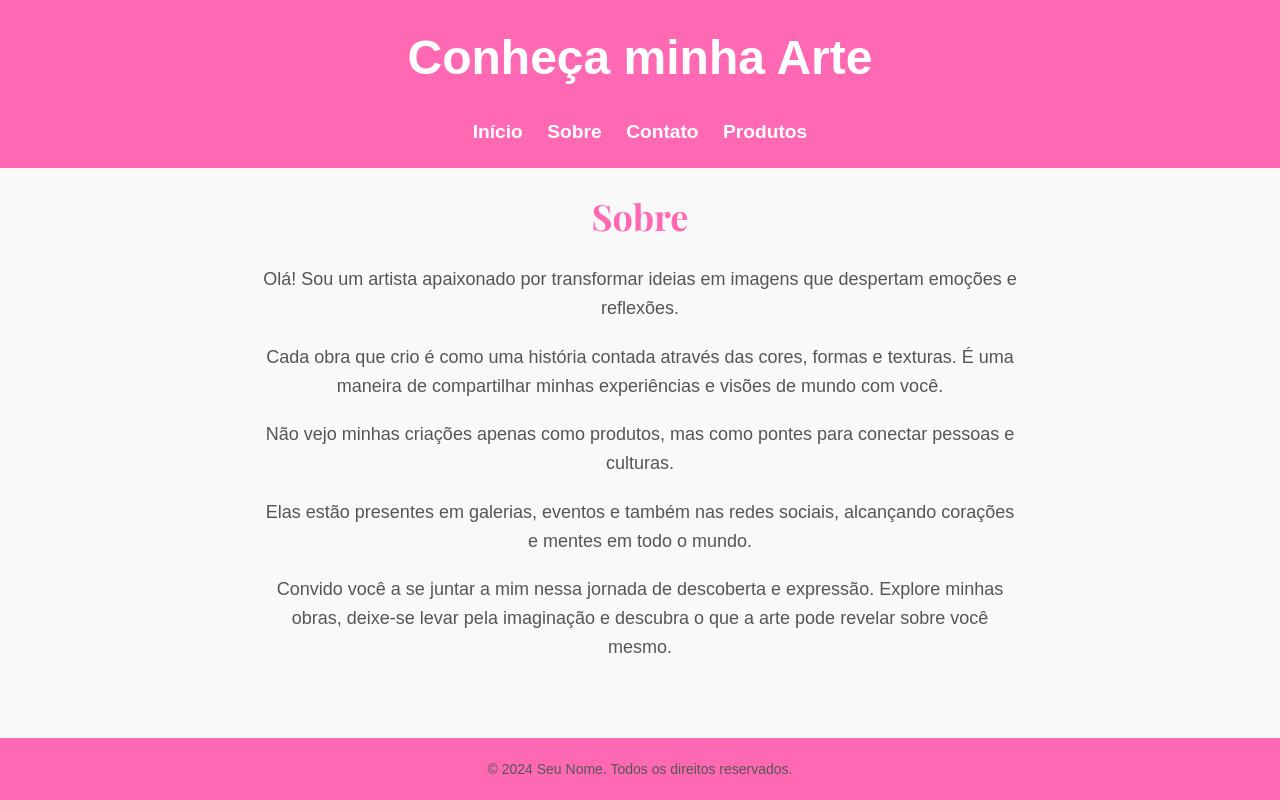
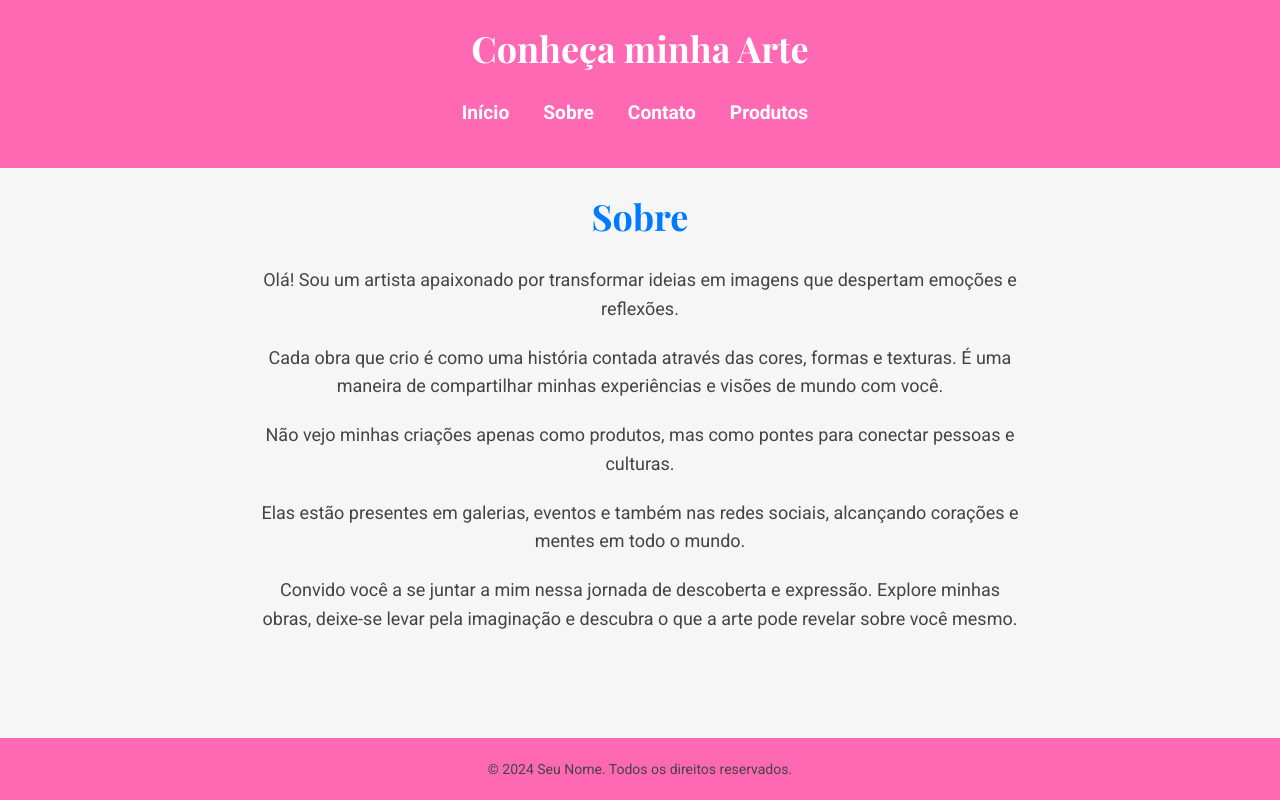
Before and after one commit to guimnou/guimnou.github.com, a plain HTML site: page about.html in a window 1280 px wide. Drawn offline with nearby package versions, Linux system fonts and the light colour scheme.

Commit message:
Update about.html

```diff
--- a/about.html
+++ b/about.html
@@ -8,33 +8,78 @@
     <link rel="stylesheet" href="assets/css/style.css">
     <style>
         /* Estilos específicos para a página "Sobre" */
+        body {
+            font-family: 'Roboto', sans-serif;
+            margin: 0;
+            padding: 0;
+            background-color: #f6f6f6;
+            color: #333;
+        }
+
+        header {
+            background-color: #ff69b4;
+            padding: 20px;
+            text-align: center;
+        }
+
+        header h1 {
+            font-family: 'Playfair Display', serif;
+            font-weight: 700;
+            font-size: 36px;
+            color: #fff;
+            margin: 0;
+        }
+
+        nav ul {
+            list-style-type: none;
+            padding: 0;
+            margin: 20px 0;
+            text-align: center;
+        }
+
+        nav ul li {
+            display: inline;
+            margin-right: 20px;
+        }
+
+        nav ul li a {
+            text-decoration: none;
+            color: #fff;
+            font-weight: 700;
+            transition: color 0.3s ease;
+        }
+
+        nav ul li a:hover {
+            color: #ff1493;
+        }
+
         main {
             text-align: center;
             padding: 20px;
             line-height: 1.6;
-            max-width: 800px; /* Limitando a largura do conteúdo para uma melhor legibilidade */
-            margin: 0 auto; /* Centralizando o conteúdo na página */
+            max-width: 800px;
+            margin: 0 auto;
         }
 
         h2 {
             font-family: 'Playfair Display', serif;
             font-weight: 700;
             font-size: 36px;
-            color: #ff69b4; /* Alterado para rosa */
+            color: #007bff;
             margin-bottom: 20px;
         }
 
         p {
             font-size: 18px;
-            color: #555; /* Alterado para uma cor mais escura */
+            color: #444;
             margin-bottom: 20px;
         }
 
         footer {
-            background-color: #ff69b4; /* Alterado para rosa */
+            background-color: #ff69b4;
             padding: 20px;
             text-align: center;
-            color: #fff; /* Alterado para texto branco */
+            color: #fff;
             position: fixed;
             bottom: 0;
             width: 100%;
```
